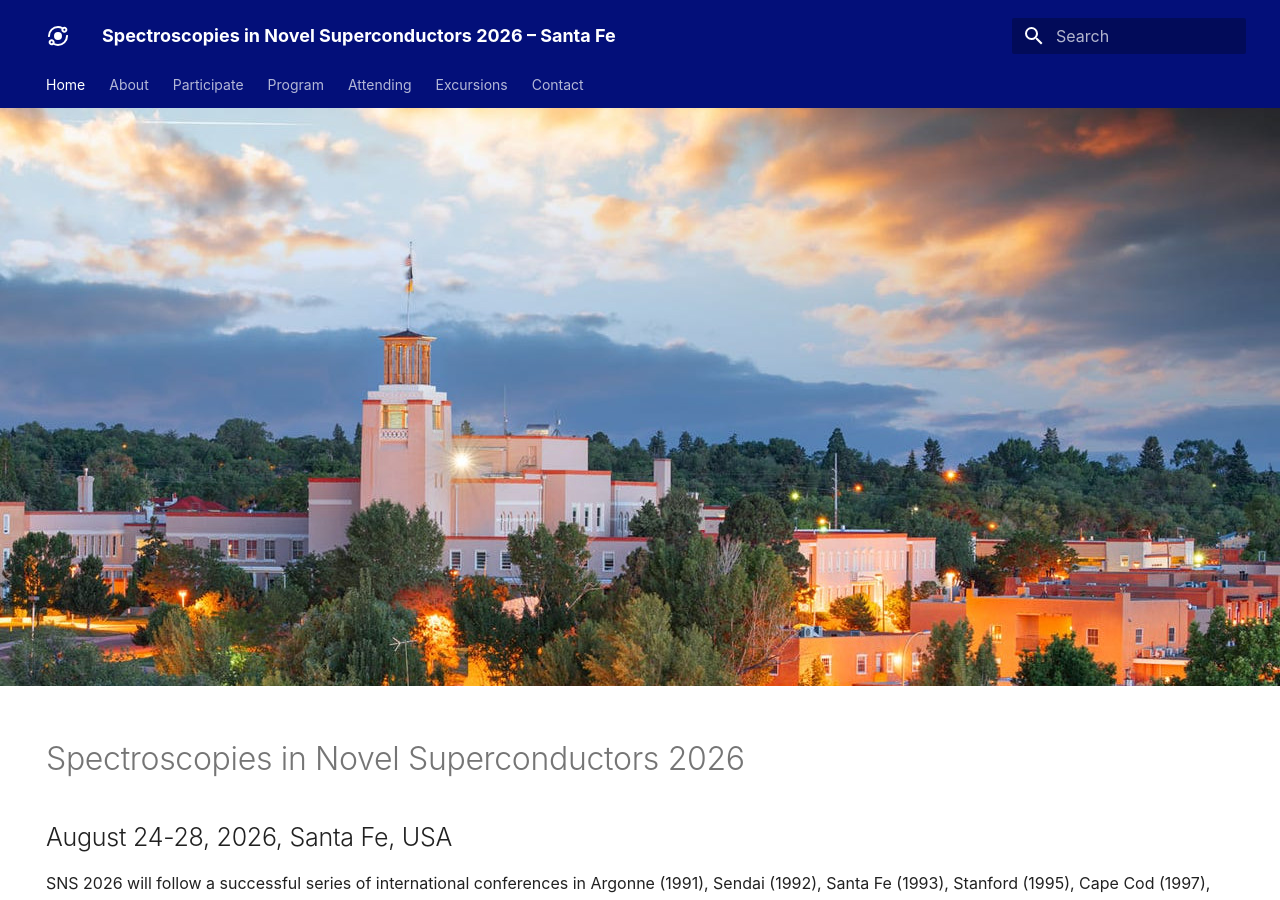
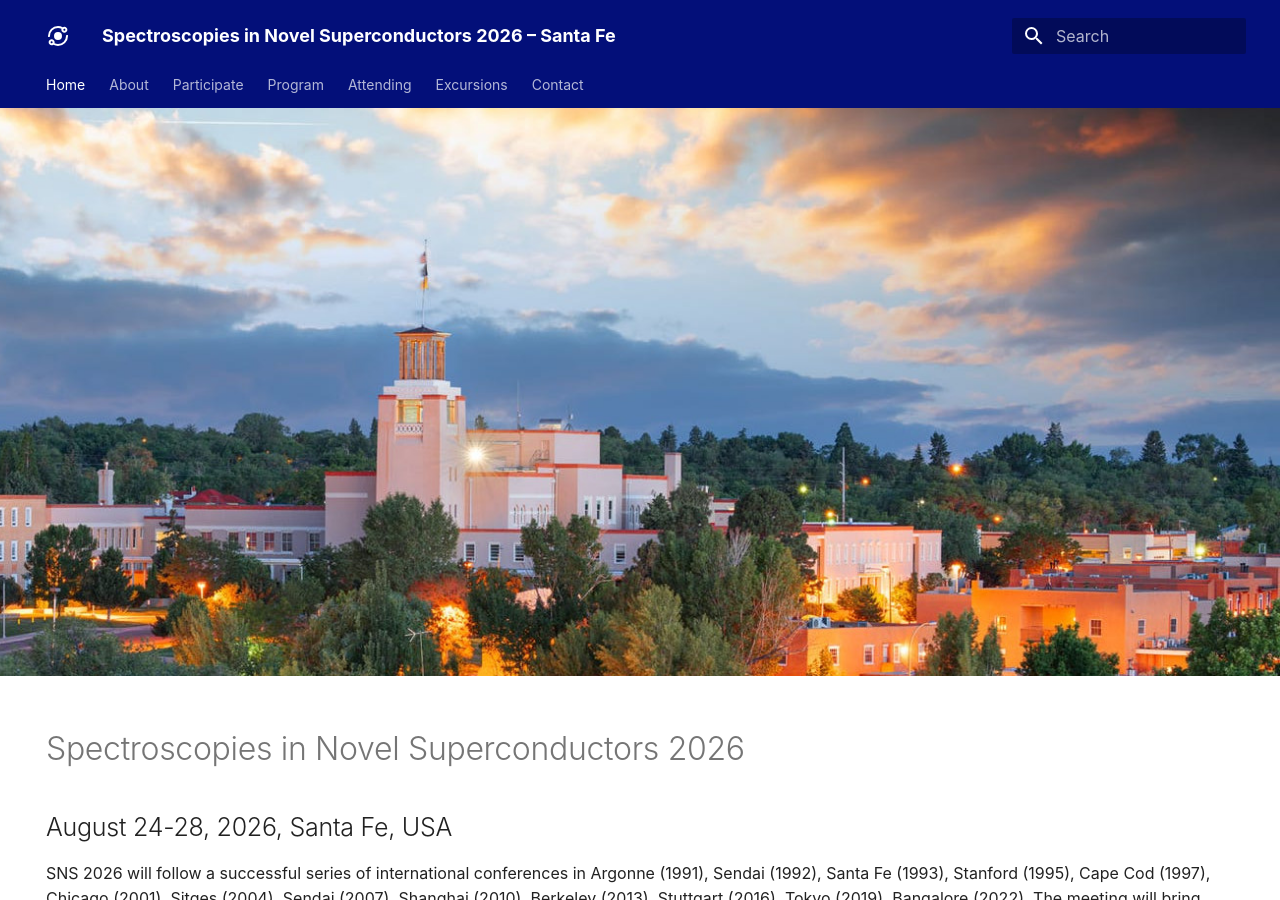
Before and after one commit to SNS2026/SNS2026.github.io, an MkDocs documentation site: the page built from docs/index.md, in a window 1280 px wide and 900 px high. Built offline with MkDocs 1.6.1 and Material for MkDocs 9.7.7, drawn with Linux system fonts in a browser that asks for light colours; some web fonts are replaced.

Commit message:
Update home.html

```diff
--- a/docs/overrides/home.html
+++ b/docs/overrides/home.html
@@ -23,7 +23,7 @@
 {% block hero %}
 <div>
     <figure style="margin: 0">
-        <img src="../assets/images/santa-fe_crop.jpg" alt="A crowded presentation room with a person on stage" style="object-fit: cover;object-position: 100% 0;width: 100%;height: 578px;">
+        <img src="../assets/images/santa-fe_crop.jpg" alt="A crowded presentation room with a person on stage" style="object-fit: cover;object-position: 100% 0;width: 100%;height: 568px;">
         <!-- <figcaption>PyTexas 2022, credit Laura Santamaria</figcaption> -->
     </figure>
 </div>
```
